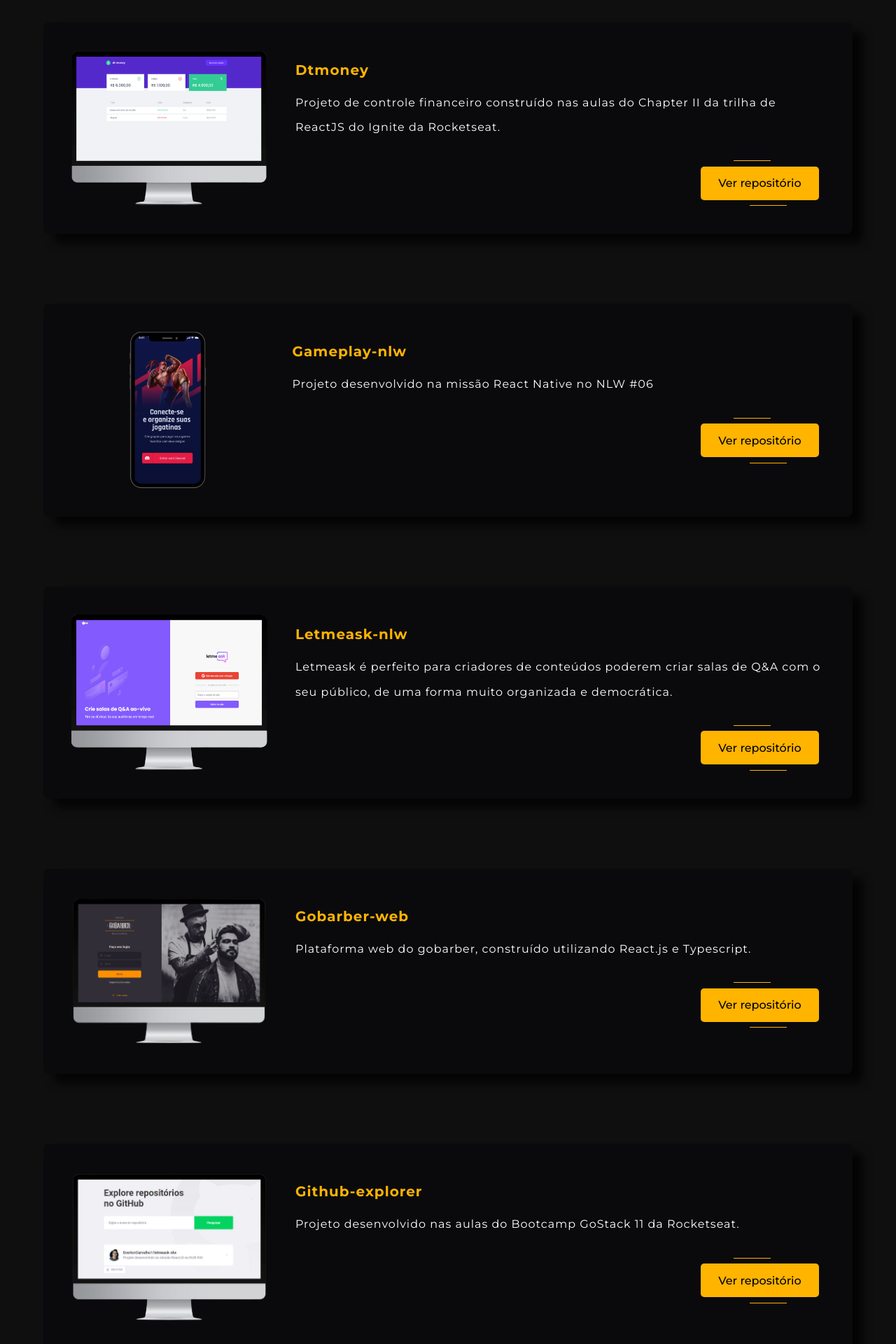
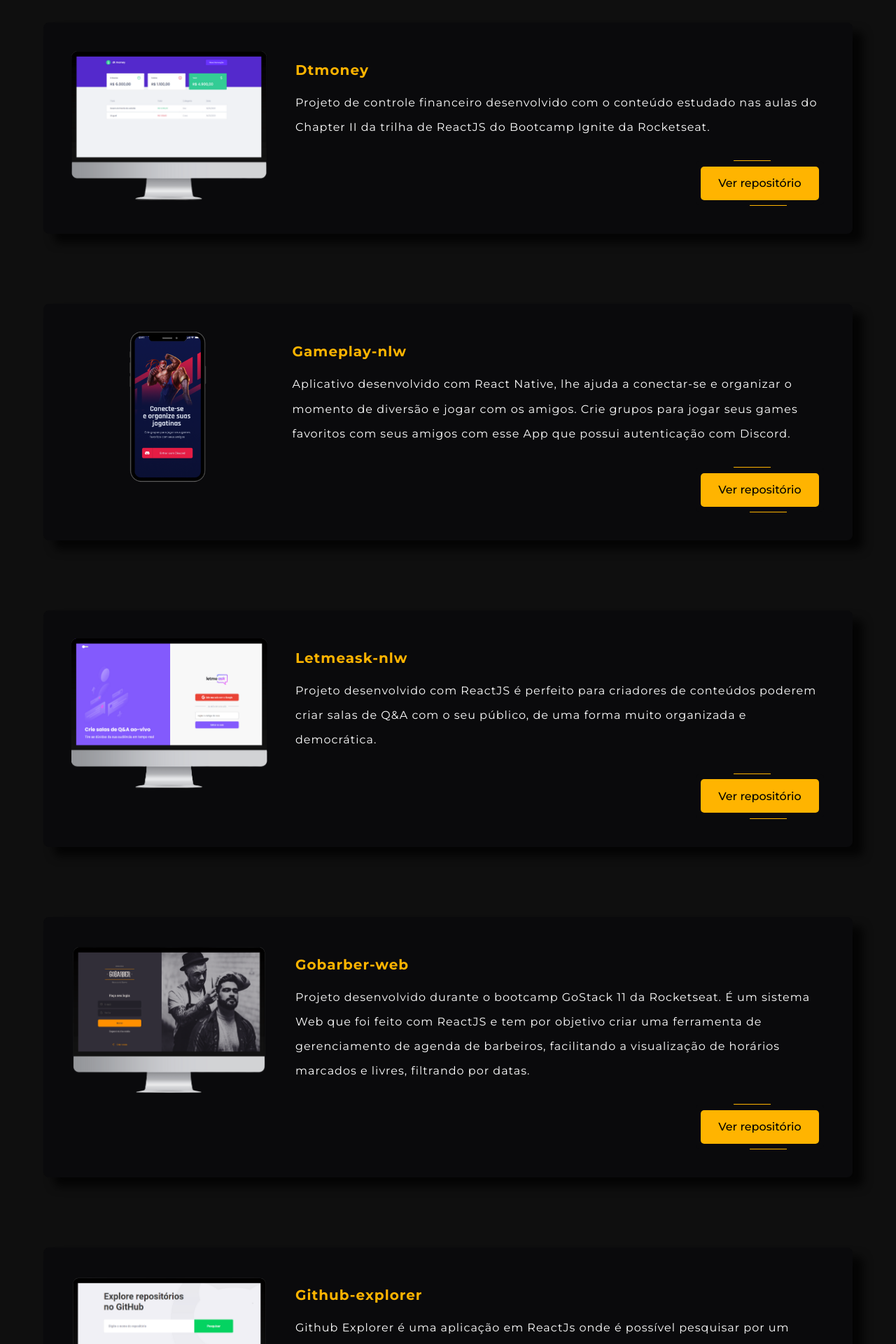
Before and after one commit to EvertonCarvalho1/portfolio-app, a React (Create React App) app: page / in a window 1280 px wide. Shown: the part 2880-4800 px from the top of the page at 70% size. Built offline with nearby package versions, Linux system fonts and the light colour scheme.

Commit message:
refactoring

```diff
--- a/src/components/ProjectsItem/styles.ts
+++ b/src/components/ProjectsItem/styles.ts
@@ -48,14 +48,14 @@
                 justify-content: center;
                 img{
                     width: 110px;
-                    height: 100%;
+                    height: 215px;
                 }
             `
         :
         css`
             img{
                 width: 280px;
-                height: 100%;
+                height: 215px;
             }
         `
     }
@@ -103,14 +103,17 @@
                 display: flex;
                 justify-content: center;
                 img{
-                    width: 110px;
-                    height: 100%;
+                    width: 100%;
+                    max-width: 110px;
+                    height: auto;
                 }
             `
         :
         css`
                 img{
-                     width: 100%;
+                    width: 100%;
+                    max-width: 215px;
+                    height: auto;
                 }
             `
     }
--- a/src/pages/AboutMe/styles.ts
+++ b/src/pages/AboutMe/styles.ts
@@ -59,9 +59,6 @@
         box-shadow: inset 20px 20px 20px #0000008c;
     }
     @keyframes rotate {
-        0%{
-            transform: rotate(0deg);
-        }
         100%{
             transform: rotate(-360deg);
         }
--- a/src/pages/Projects/index.tsx
+++ b/src/pages/Projects/index.tsx
@@ -20,42 +20,43 @@
             id: 1,
             repoImage: dtmoney,
             repoName: 'Dtmoney',
-            repoDescription: 'Projeto de controle financeiro construído nas aulas do Chapter II da trilha de ReactJS do Ignite da Rocketseat.',
+            repoDescription: 'Projeto de controle financeiro desenvolvido com o conteúdo estudado nas aulas do Chapter II da trilha de ReactJS do Bootcamp Ignite da Rocketseat.',
             repoLink: 'https://github.com/EvertonCarvalho1/dtmoney'
         },
         {
             id: 2,
             repoImage: gameplay,
             repoName: 'Gameplay-nlw',
-            repoDescription: 'Projeto desenvolvido na missão React Native no NLW #06',
+            repoDescription: 'Aplicativo desenvolvido com React Native, lhe ajuda a conectar-se e organizar o momento de diversão e jogar com os amigos. Crie grupos para jogar seus games favoritos com seus amigos com esse App que possui autenticação com Discord.',
             repoLink: 'https://github.com/EvertonCarvalho1/gameplay-nlw'
         },
         {
             id: 3,
             repoImage: letmeask,
             repoName: 'Letmeask-nlw',
-            repoDescription: 'Letmeask é perfeito para criadores de conteúdos poderem criar salas de Q&A com o seu público, de uma forma muito organizada e democrática.',
+            repoDescription: 'Projeto desenvolvido com ReactJS é perfeito para criadores de conteúdos poderem criar salas de Q&A com o seu público, de uma forma muito organizada e democrática.',
             repoLink: 'https://github.com/EvertonCarvalho1/letmeask-nlw'
         },
         {
             id: 4,
             repoImage: gobarber,
             repoName: 'Gobarber-web',
-            repoDescription: 'Plataforma web do gobarber, construído utilizando React.js e Typescript.',
+            repoDescription: `Projeto desenvolvido durante o bootcamp GoStack 11 da Rocketseat.
+            É um sistema Web que foi feito com ReactJS e tem por objetivo criar uma ferramenta de gerenciamento de agenda de barbeiros, facilitando a visualização de horários marcados e livres, filtrando por datas.`,
             repoLink: 'https://github.com/EvertonCarvalho1/gobarber-web'
         },
         {
             id: 5,
             repoImage: githubExplorer,
             repoName: 'Github-explorer',
-            repoDescription: 'Projeto desenvolvido nas aulas do Bootcamp GoStack 11 da Rocketseat.',
+            repoDescription: 'Github Explorer é uma aplicação em ReactJs onde é possível pesquisar por um usuário do Github e visualizar algumas informações de seu perfil, assim como seus repositórios.',
             repoLink: 'https://github.com/EvertonCarvalho1/github-explorer'
         },
         {
             id: 6,
             repoImage: devNews,
             repoName: 'Devnews-web',
-            repoDescription: 'Esta aplicação fornece tudo o que é necessário para cadastrar e gerenciar notícias.',
+            repoDescription: 'Esta é uma aplicação feita em ReactJs onde ela fornece tudo o que é necessário para cadastrar e gerenciar notícias.',
             repoLink: 'https://github.com/EvertonCarvalho1/devnews-web'
         },
     ]
```
